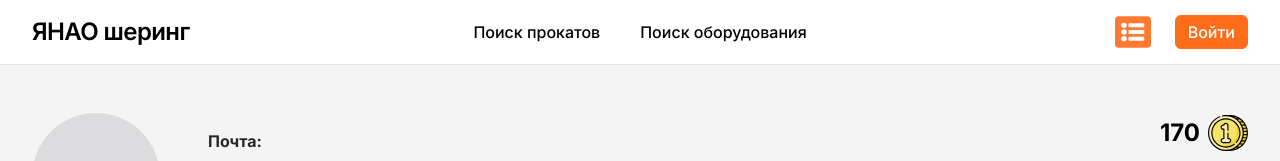
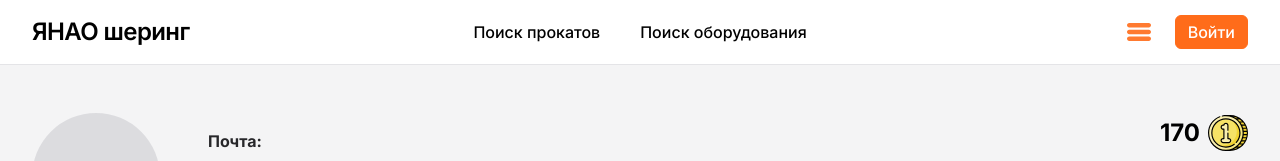
Before and after one commit to LookFor-Inc/yanao-rental-front, a React (Create React App) app: page /profile in a window 1280 px wide. Shown: the top 161 px of the page. Built offline with nearby package versions, Linux system fonts and the light colour scheme.

Commit message:
Upd: styles on profile and nav

```diff
--- a/src/assets/icons/ListIcon.js
+++ b/src/assets/icons/ListIcon.js
@@ -7,29 +7,14 @@ import React from 'react'
  */
 function ListIcon(props) {
   return (
-    <svg {...props} width='20' height='18' viewBox='0 0 20 18' fill='currentColor' xmlns='http://www.w3.org/2000/svg'>
+    <svg {...props} viewBox='0 0 512 512' fill='currentColor' xmlns='http://www.w3.org/2000/svg'>
       <path
-        d='M18.125 17.75H1.875C0.839453 17.75 0 16.9105 0 15.875V2.125C0 1.08945
-        0.839453 0.25 1.875 0.25H18.125C19.1605 0.25 20 1.08945 20 2.125V15.875C20
-        16.9105 19.1605 17.75 18.125 17.75ZM5 3.6875C4.13707 3.6875 3.4375 4.38707
-        3.4375 5.25C3.4375 6.11293 4.13707 6.8125 5 6.8125C5.86293 6.8125 6.5625
-        6.11293 6.5625 5.25C6.5625 4.38707 5.86293 3.6875 5 3.6875ZM5 7.4375C4.13707
-        7.4375 3.4375 8.13707 3.4375 9C3.4375 9.86293 4.13707 10.5625 5 10.5625C5.86293
-        10.5625 6.5625 9.86293 6.5625 9C6.5625 8.13707 5.86293 7.4375 5 7.4375ZM5
-        11.1875C4.13707 11.1875 3.4375 11.8871 3.4375 12.75C3.4375 13.6129 4.13707
-        14.3125 5 14.3125C5.86293 14.3125 6.5625 13.6129 6.5625 12.75C6.5625 11.8871
-        5.86293 11.1875 5 11.1875ZM16.25 5.875V4.625C16.25 4.36613 16.0401 4.15625
-        15.7812 4.15625H7.96875C7.70988 4.15625 7.5 4.36613 7.5 4.625V5.875C7.5
-        6.13387 7.70988 6.34375 7.96875 6.34375H15.7812C16.0401 6.34375 16.25 6.13387
-        16.25 5.875ZM16.25 9.625V8.375C16.25 8.11613 16.0401 7.90625 15.7812
-        7.90625H7.96875C7.70988 7.90625 7.5 8.11613 7.5 8.375V9.625C7.5 9.88387
-        7.70988 10.0938 7.96875 10.0938H15.7812C16.0401 10.0938 16.25 9.88387 16.25
-        9.625ZM16.25 13.375V12.125C16.25 11.8661 16.0401 11.6562 15.7812 11.6562H7.96875C7.70988
-        11.6562 7.5 11.8661 7.5 12.125V13.375C7.5 13.6339 7.70988 13.8438 7.96875
-        13.8438H15.7812C16.0401 13.8438 16.25 13.6339 16.25 13.375Z'
-      />
-    </svg>
-  )
+        d='m464.883 64.267h-417.766c-25.98 0-47.117 21.136-47.117 47.149 0 25.98 21.137 47.117 47.117 47.117h417.766c25.98 0 47.117-21.137 47.117-47.117 0-26.013-21.137-47.149-47.117-47.149z' />
+      <path
+        d='m464.883 208.867h-417.766c-25.98 0-47.117 21.136-47.117 47.149 0 25.98 21.137 47.117 47.117 47.117h417.766c25.98 0 47.117-21.137 47.117-47.117 0-26.013-21.137-47.149-47.117-47.149z' />
+      <path
+        d='m464.883 353.467h-417.766c-25.98 0-47.117 21.137-47.117 47.149 0 25.98 21.137 47.117 47.117 47.117h417.766c25.98 0 47.117-21.137 47.117-47.117 0-26.012-21.137-47.149-47.117-47.149z' />
+    </svg>)
 }
 
 export default ListIcon
--- a/src/components/Navbar/components/CartPopover.js
+++ b/src/components/Navbar/components/CartPopover.js
@@ -17,7 +17,7 @@ function CartPopover({equipments, increaseEquipmentAmount, decreaseEquipmentAmou
     {({open}) => (
       <>
         <Popover.Button className={`${open ? '' : 'text-opacity-90'} text-primary hover:text-opacity-100`}>
-          <ListIcon className='h-9 w-9' />
+          <ListIcon className='h-6 w-6' />
         </Popover.Button>
         <Transition
           as={Fragment}
--- a/src/components/Navbar/components/ProfileMenu.js
+++ b/src/components/Navbar/components/ProfileMenu.js
@@ -67,6 +67,9 @@ function ProfileMenu() {
                   )}
                 </Menu.Item>
               ))}
+              <div className='pl-4 pr-4 pt-2 pb-2 text-sm text-gray-400'>
+                У вас 170 баллов
+              </div>
             </Menu.Items>
           </Transition>
         </>
```
